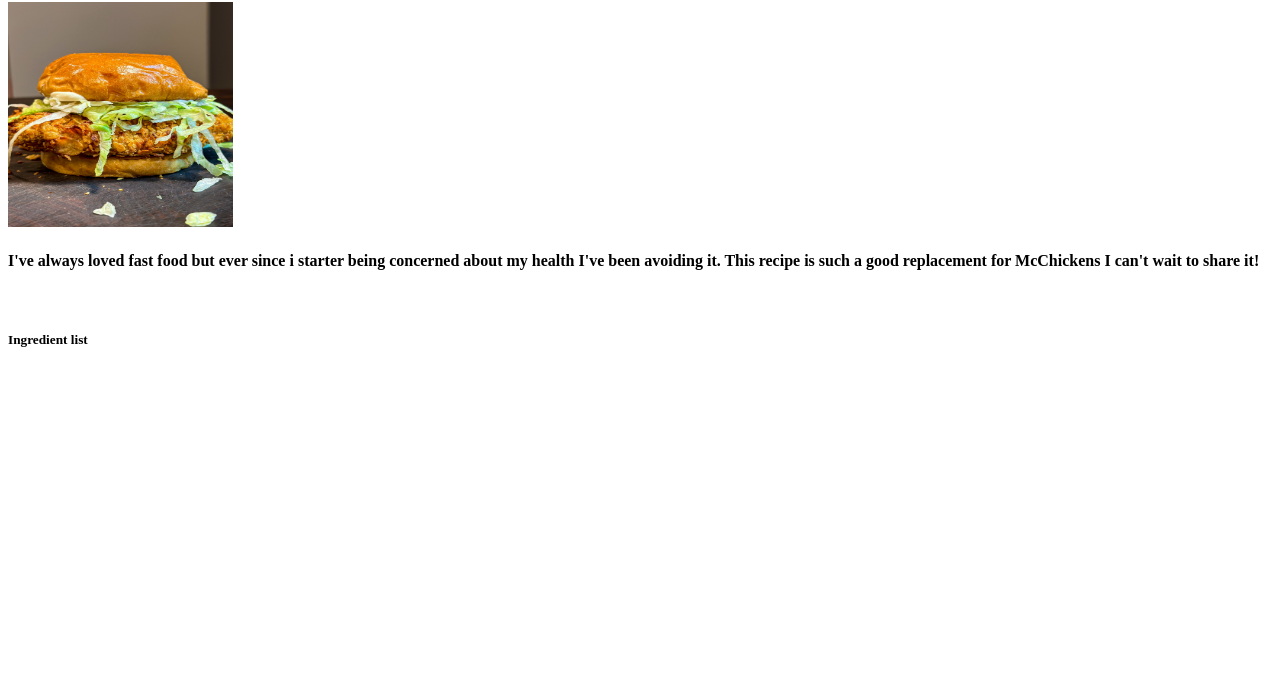
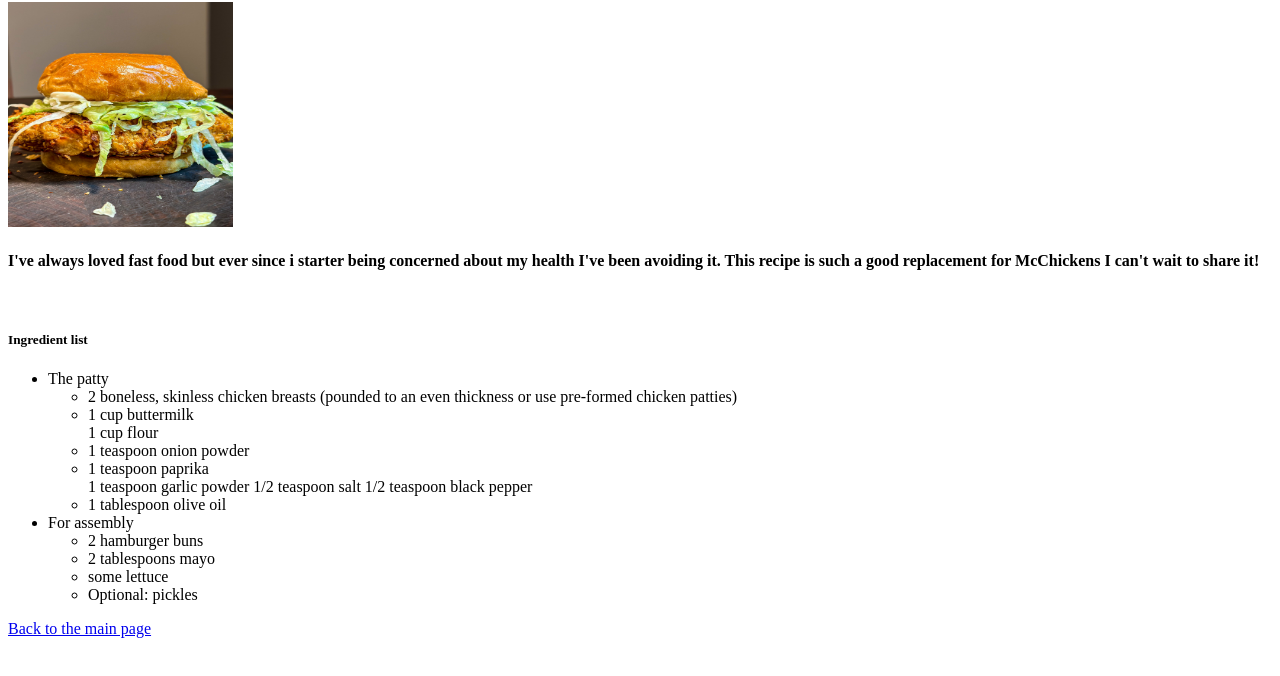
Before and after one commit to 13alinnn/odin-recipes, a plain HTML site: page recipes/mcchick.html in a window 1280 px wide. Shown: the part 78-754 px from the top of the page. Drawn offline with Linux system fonts and the light colour scheme.

Commit message:
add ingredient list on mcchicken recipe, played around with lists inside lists

```diff
--- a/recipes/mcchick.html
+++ b/recipes/mcchick.html
@@ -10,5 +10,28 @@
     <img src="../img/McChicken.jpg" alt="Chicken burger with lettuce and sauces" width="225" height="225">
     <h4>I've always loved fast food but ever since i starter being concerned about my health I've been avoiding it. This recipe is such a good replacement for McChickens I can't wait to share it!</h4> <br>
     <h5>Ingredient list</h5>
+    <ul>
+        <li>The patty</li>
+        <ul>
+            <li>2 boneless, skinless chicken breasts (pounded to an even thickness or use pre-formed chicken patties)</li>
+            <li>1 cup buttermilk</li>
+            <l1>1 cup flour</l1>
+            <li>1 teaspoon onion powder</li>
+            <li>1 teaspoon paprika</li>
+            <l1>1 teaspoon garlic powder</l1>
+            <l1>1/2 teaspoon salt</l1>
+            <l1>1/2 teaspoon black pepper</l1>
+            <li>1 tablespoon olive oil</li>
+        </ul>
+        <li>For assembly</li>
+        <ul>
+                <li>2 hamburger buns</li>
+                <li>2 tablespoons mayo</li>
+                <li>some lettuce</li>
+                <li>Optional: pickles</li>
+        </ul>
+    </ul>
+    <a href="../index.html">Back to the main page</a>
+
 </body>
 </html>
```
